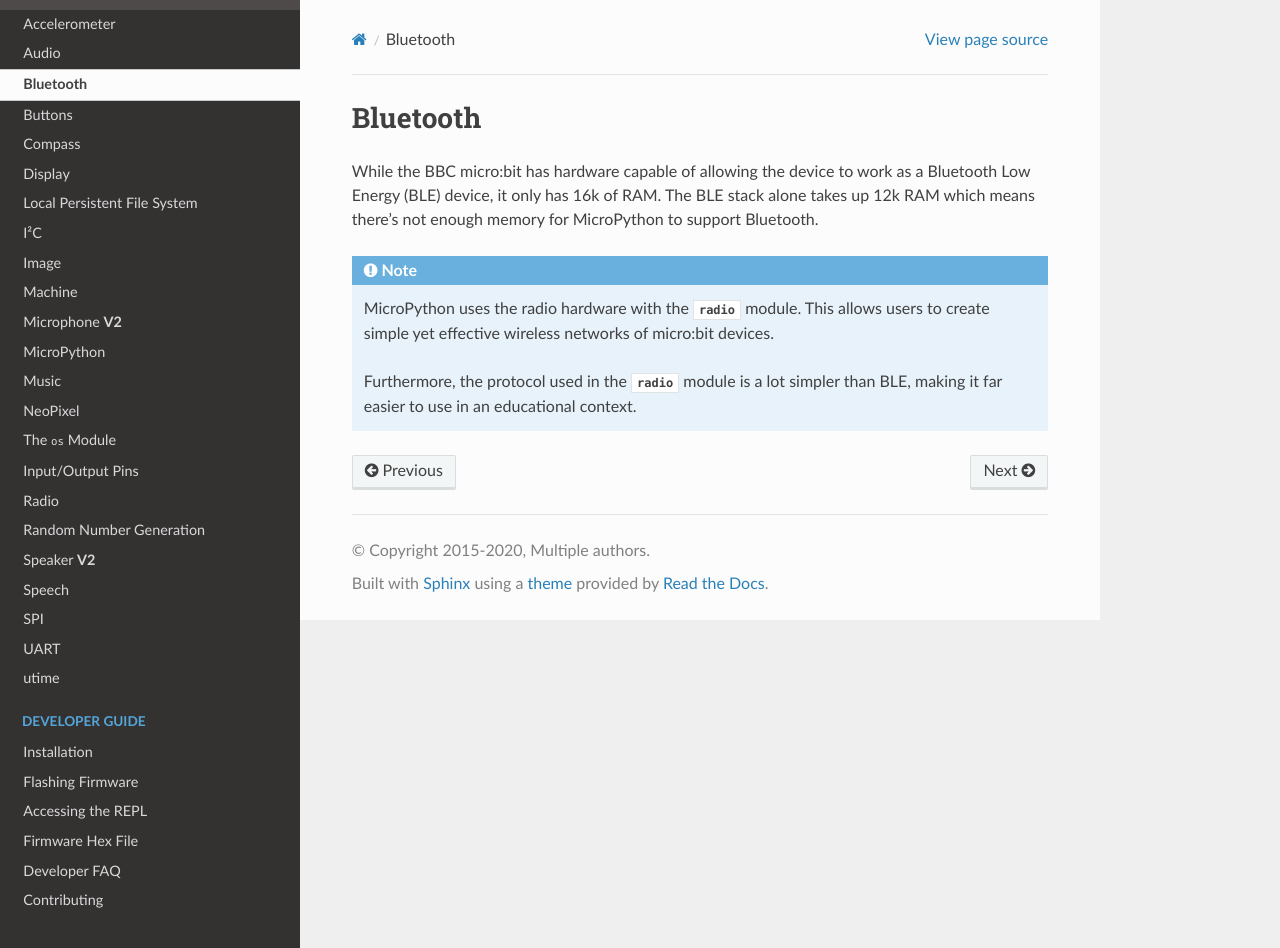
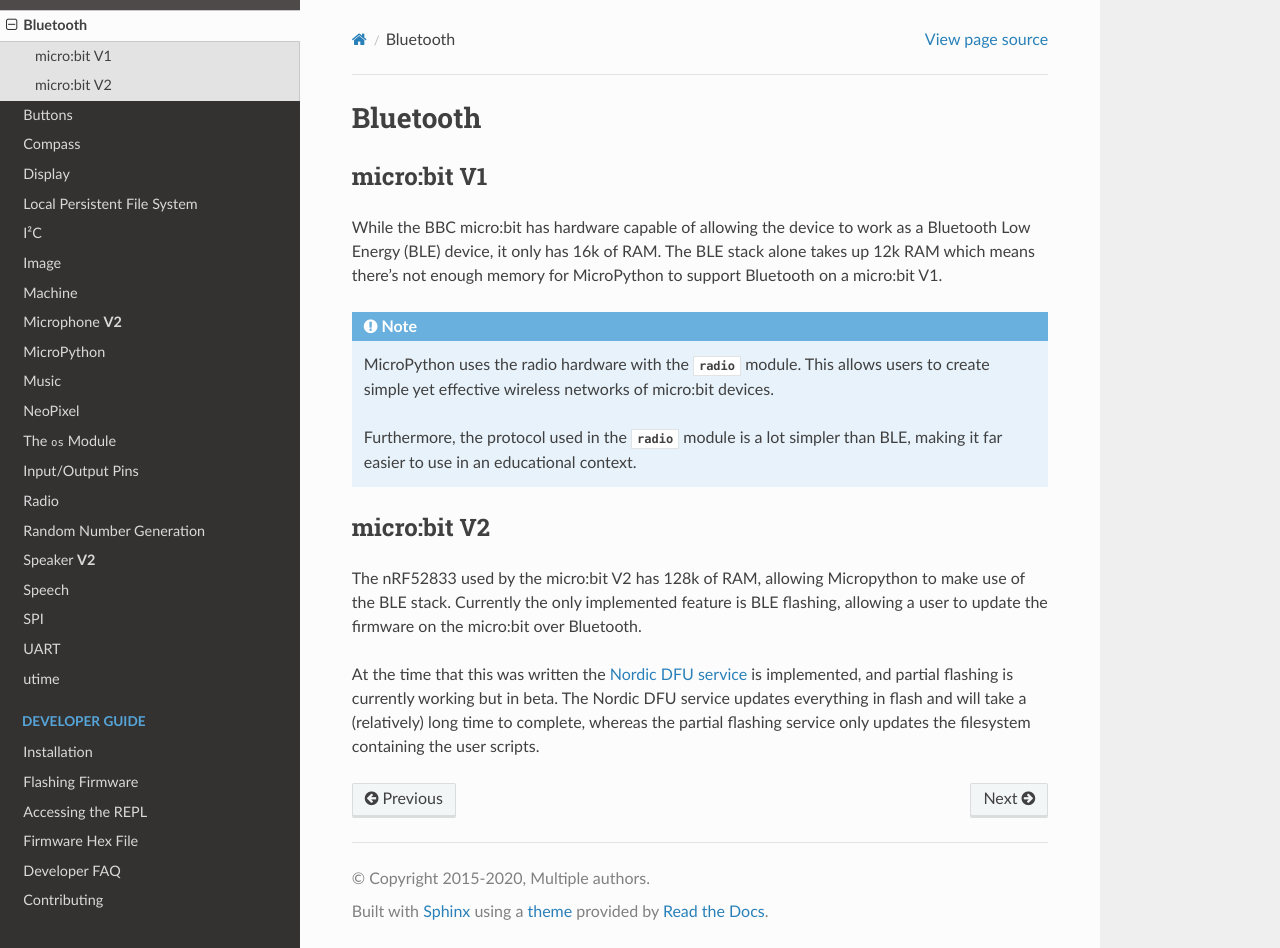
Before and after one commit to bbcmicrobit/micropython, a Sphinx documentation site: the page built from docs/ble.rst, in a window 1280 px wide and 948 px high. Built offline with Sphinx 7.4.7 and the Read the Docs theme 2.0.0, drawn with Linux system fonts in a browser that asks for light colours.

Commit message:
Add section on BLE DFU for V2

```diff
--- a/docs/ble.rst
+++ b/docs/ble.rst
@@ -1,10 +1,13 @@
 Bluetooth
 *********
+
+micro:bit V1
+============
 
 While the BBC micro:bit has hardware capable of allowing the device to work as
 a Bluetooth Low Energy (BLE) device, it only has 16k of RAM. The BLE stack
 alone takes up 12k RAM which means there's not enough memory for MicroPython
-to support Bluetooth.
+to support Bluetooth on a micro:bit V1.
 
 .. note::
     MicroPython uses the radio hardware with the :mod:`radio` module. This
@@ -13,3 +16,15 @@
 
     Furthermore, the protocol used in the :mod:`radio` module is a lot simpler
     than BLE, making it far easier to use in an educational context.
+
+micro:bit V2
+============
+
+The nRF52833 used by the micro:bit V2 has 128k of RAM, allowing Micropython to make
+use of the BLE stack. Currently the only implemented feature is BLE flashing, allowing
+a user to update the firmware on the micro:bit over Bluetooth.
+
+At the time that this was written the `Nordic DFU service <https://infocenter.nordicsemi.com/topic/sdk_nrf5_v16.0.0/lib_bootloader_dfu_process.html>`_ is implemented, and partial flashing is currently working but in
+beta. The Nordic DFU service updates everything in flash and will take a (relatively) long
+time to complete, whereas the partial flashing service only updates the filesystem containing
+the user scripts.
```
